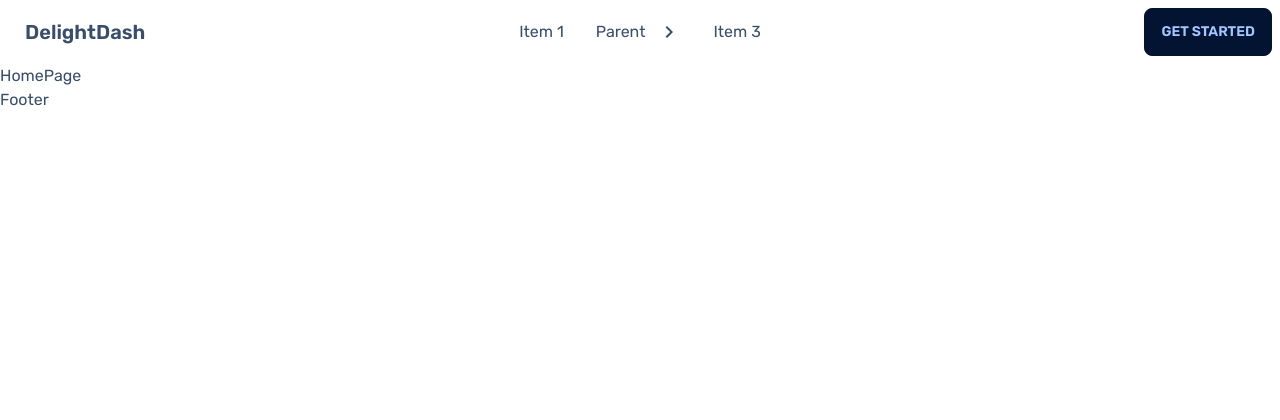
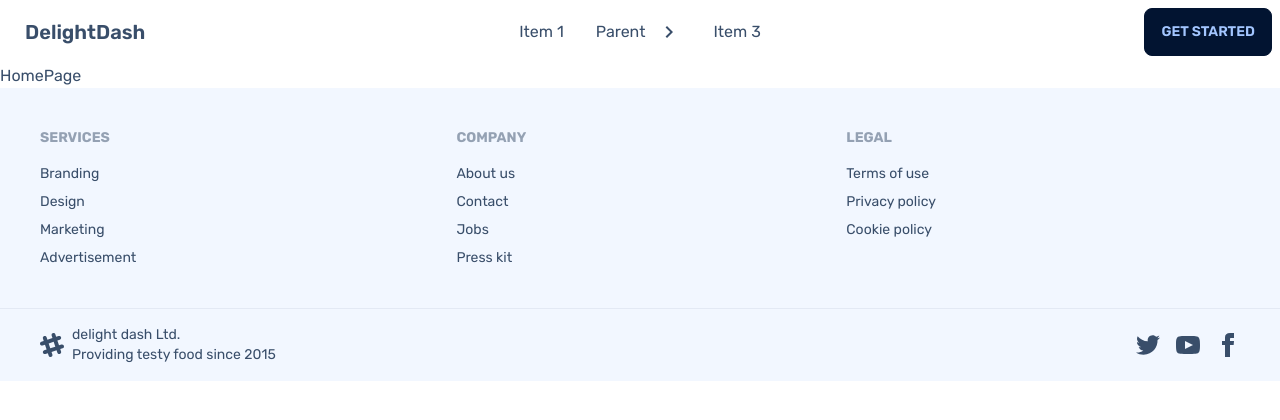
Before and after one commit to Shm-Rsuf/delight-dash-client, a Next.js app: page / in a window 1280 px wide. Shown: the top 420 px of the page. Built offline with nearby package versions, Linux system fonts and the light colour scheme.

Commit message:
footer part added

```diff
--- a/components/Footer.tsx
+++ b/components/Footer.tsx
@@ -1,5 +1,86 @@
 const Footer = () => {
-  return <footer>Footer</footer>;
+  return (
+    <>
+      <footer className="footer p-10 bg-base-200 text-base-content">
+        <div>
+          <span className="footer-title">Services</span>
+          <a className="link link-hover">Branding</a>
+          <a className="link link-hover">Design</a>
+          <a className="link link-hover">Marketing</a>
+          <a className="link link-hover">Advertisement</a>
+        </div>
+        <div>
+          <span className="footer-title">Company</span>
+          <a className="link link-hover">About us</a>
+          <a className="link link-hover">Contact</a>
+          <a className="link link-hover">Jobs</a>
+          <a className="link link-hover">Press kit</a>
+        </div>
+        <div>
+          <span className="footer-title">Legal</span>
+          <a className="link link-hover">Terms of use</a>
+          <a className="link link-hover">Privacy policy</a>
+          <a className="link link-hover">Cookie policy</a>
+        </div>
+      </footer>
+      <footer className="footer px-10 py-4 border-t bg-base-200 text-base-content border-base-300">
+        <div className="items-center grid-flow-col">
+          <svg
+            width="24"
+            height="24"
+            viewBox="0 0 24 24"
+            xmlns="http://www.w3.org/2000/svg"
+            fillRule="evenodd"
+            clipRule="evenodd"
+            className="fill-current"
+          >
+            <path d="M22.672 15.226l-2.432.811.841 2.515c.33 1.019-.209 2.127-1.23 2.456-1.15.325-2.148-.321-2.463-1.226l-.84-2.518-5.013 1.677.84 2.517c.391 1.203-.434 2.542-1.831 2.542-.88 0-1.601-.564-1.86-1.314l-.842-2.516-2.431.809c-1.135.328-2.145-.317-2.463-1.229-.329-1.018.211-2.127 1.231-2.456l2.432-.809-1.621-4.823-2.432.808c-1.355.384-2.558-.59-2.558-1.839 0-.817.509-1.582 1.327-1.846l2.433-.809-.842-2.515c-.33-1.02.211-2.129 1.232-2.458 1.02-.329 2.13.209 2.461 1.229l.842 2.515 5.011-1.677-.839-2.517c-.403-1.238.484-2.553 1.843-2.553.819 0 1.585.509 1.85 1.326l.841 2.517 2.431-.81c1.02-.33 2.131.211 2.461 1.229.332 1.018-.21 2.126-1.23 2.456l-2.433.809 1.622 4.823 2.433-.809c1.242-.401 2.557.484 2.557 1.838 0 .819-.51 1.583-1.328 1.847m-8.992-6.428l-5.01 1.675 1.619 4.828 5.011-1.674-1.62-4.829z"></path>
+          </svg>
+          <p>
+            delight dash Ltd. <br />
+            Providing testy food since 2015
+          </p>
+        </div>
+        <div className="md:place-self-center md:justify-self-end">
+          <div className="grid grid-flow-col gap-4">
+            <a>
+              <svg
+                xmlns="http://www.w3.org/2000/svg"
+                width="24"
+                height="24"
+                viewBox="0 0 24 24"
+                className="fill-current"
+              >
+                <path d="M24 4.557c-.883.392-1.832.656-2.828.775 1.017-.609 1.798-1.574 2.165-2.724-.951.564-2.005.974-3.127 1.195-.897-.957-2.178-1.555-3.594-1.555-3.179 0-5.515 2.966-4.797 6.045-4.091-.205-7.719-2.165-10.148-5.144-1.29 2.213-.669 5.108 1.523 6.574-.806-.026-1.566-.247-2.229-.616-.054 2.281 1.581 4.415 3.949 4.89-.693.188-1.452.232-2.224.084.626 1.956 2.444 3.379 4.6 3.419-2.07 1.623-4.678 2.348-7.29 2.04 2.179 1.397 4.768 2.212 7.548 2.212 9.142 0 14.307-7.721 13.995-14.646.962-.695 1.797-1.562 2.457-2.549z"></path>
+              </svg>
+            </a>
+            <a>
+              <svg
+                xmlns="http://www.w3.org/2000/svg"
+                width="24"
+                height="24"
+                viewBox="0 0 24 24"
+                className="fill-current"
+              >
+                <path d="M19.615 3.184c-3.604-.246-11.631-.245-15.23 0-3.897.266-4.356 2.62-4.385 8.816.029 6.185.484 8.549 4.385 8.816 3.6.245 11.626.246 15.23 0 3.897-.266 4.356-2.62 4.385-8.816-.029-6.185-.484-8.549-4.385-8.816zm-10.615 12.816v-8l8 3.993-8 4.007z"></path>
+              </svg>
+            </a>
+            <a>
+              <svg
+                xmlns="http://www.w3.org/2000/svg"
+                width="24"
+                height="24"
+                viewBox="0 0 24 24"
+                className="fill-current"
+              >
+                <path d="M9 8h-3v4h3v12h5v-12h3.642l.358-4h-4v-1.667c0-.955.192-1.333 1.115-1.333h2.885v-5h-3.808c-3.596 0-5.192 1.583-5.192 4.615v3.385z"></path>
+              </svg>
+            </a>
+          </div>
+        </div>
+      </footer>
+    </>
+  );
 };
 
 export default Footer;
```
